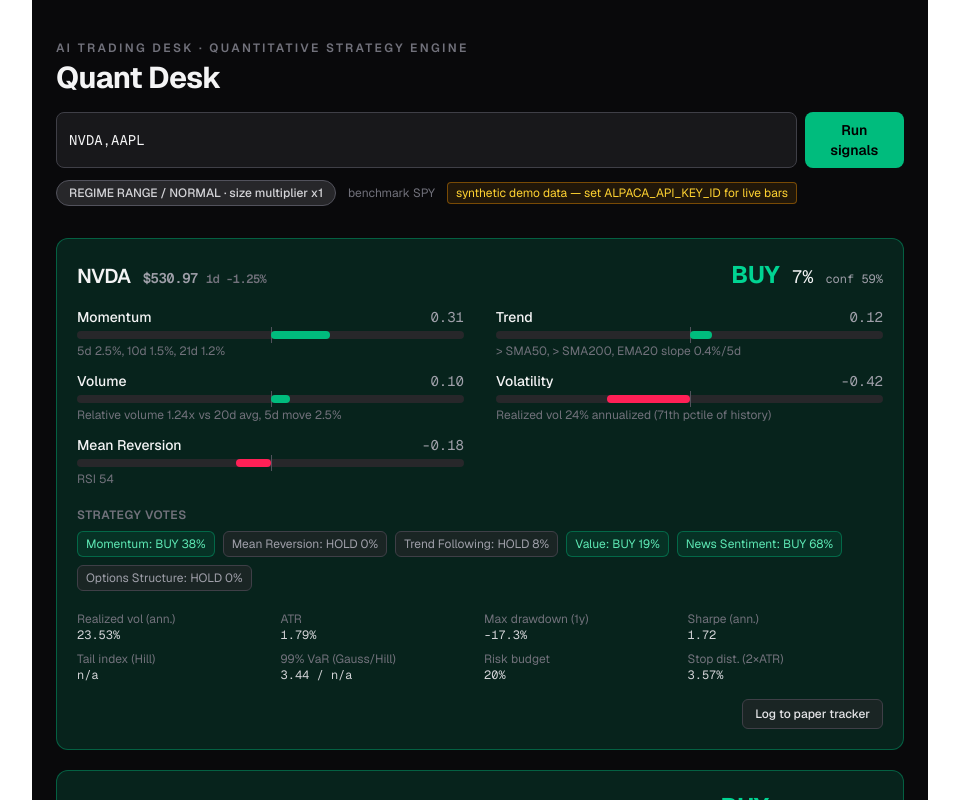
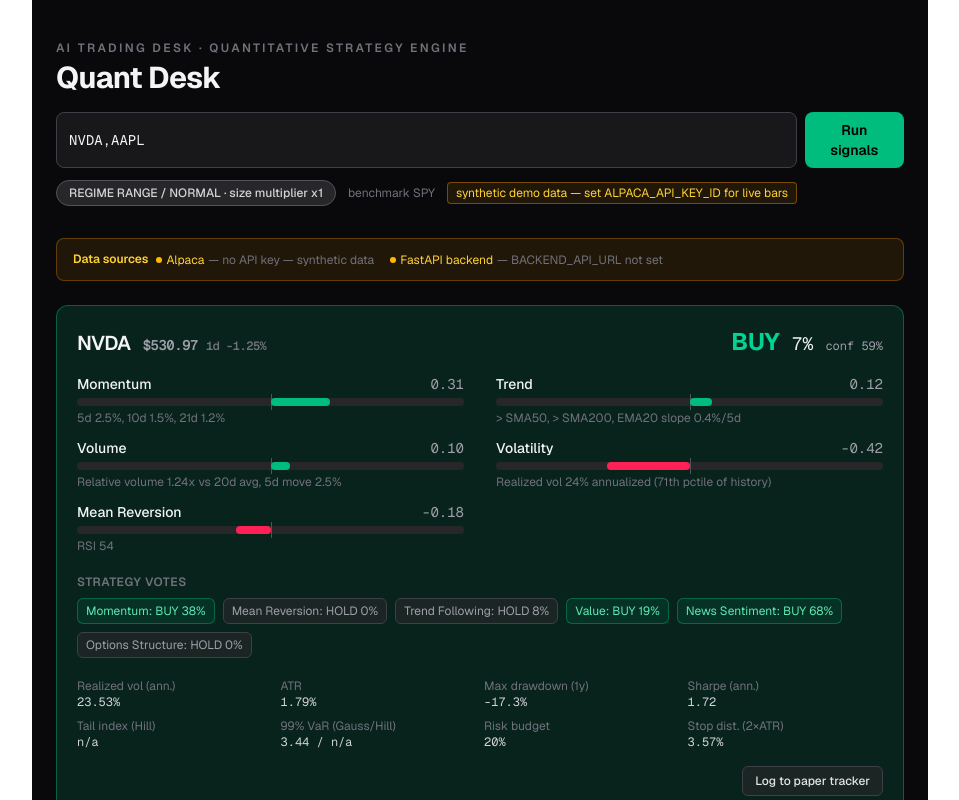
Before and after one commit to DevHuang1/razorstack-trading, a Next.js app: page /quant in a window 1280 px wide. Shown: the top 800 px of the page, without its empty margins (160-1119 px from the left). Built offline with nearby package versions, Linux system fonts and the light colour scheme; no server answers.

Commit message:
feat(quant): connection health banner, crisis strip, improved signal/backtest UI

```diff
--- a/src/app/quant/page.tsx
+++ b/src/app/quant/page.tsx
@@ -9,25 +9,70 @@
 } from "@/lib/quant/paper";
 import type { MarketRegime, QuantSignal, SignalResponse, StrategyId } from "@/lib/quant/types";
 
-type StrategyPerformance = {
-  strategyId: string;
-  horizonDays: number;
-  signalsEvaluated: number;
-  trades: number;
-  winRatePct: number;
-  avgTradeReturnPct: number;
-  grossCumulativeReturnPct: number;
-  netCumulativeReturnPct: number;
-  maxDrawdownPct: number;
-  sharpeAnnualized: number | null;
-  sortinoAnnualized: number | null;
-  calmarRatio: number | null;
-  turnover: number;
-  exposurePct: number;
-  buyHoldReturnPct: number;
-  benchmarkOutperformancePct: number;
-  avgCostPerTradeBps: number;
-};
+// ─── Health banner ────────────────────────────────────────────────────────────
+
+interface HealthReport {
+  alpaca: { configured: boolean; live: boolean; error?: string };
+  backend: { configured: boolean; live: boolean; url?: string; error?: string };
+}
+
+function ConnectionBanner() {
+  const [health, setHealth] = useState<HealthReport | null>(null);
+
+  useEffect(() => {
+    fetch("/api/quant/health")
+      .then((r) => r.json() as Promise<HealthReport>)
+      .then(setHealth)
+      .catch(() => null);
+  }, []);
+
+  if (!health) return null;
+
+  const items: { label: string; ok: boolean; note?: string }[] = [
+    {
+      label: "Alpaca",
+      ok: health.alpaca.live,
+      note: health.alpaca.configured
+        ? health.alpaca.live
+          ? "live bars"
+          : health.alpaca.error ?? "unreachable"
+        : "no API key — synthetic data",
+    },
+    {
+      label: "FastAPI backend",
+      ok: health.backend.live,
+      note: health.backend.configured
+        ? health.backend.live
+          ? health.backend.url
+          : health.backend.error ?? "unreachable"
+        : "BACKEND_API_URL not set",
+    },
+  ];
+
+  const allOk = items.every((i) => i.ok);
+  if (allOk) return null; // no noise when everything is connected
+
+  return (
+    <div className="mb-6 rounded-lg border border-amber-500/30 bg-amber-500/10 px-4 py-3 text-xs text-amber-200">
+      <span className="mr-2 font-semibold text-amber-300">Data sources</span>
+      {items.map((item) => (
+        <span key={item.label} className="mr-4 inline-flex items-center gap-1">
+          <span
+            className={`inline-block h-1.5 w-1.5 rounded-full ${item.ok ? "bg-emerald-400" : "bg-amber-400"}`}
+          />
+          <span className={item.ok ? "text-emerald-300" : "text-amber-300"}>
+            {item.label}
+          </span>
+          {item.note && (
+            <span className="text-zinc-500">— {item.note}</span>
+          )}
+        </span>
+      ))}
+    </div>
+  );
+}
+
+// ─── Helpers ──────────────────────────────────────────────────────────────────
 
 const DIRECTION_STYLES: Record<string, string> = {
   BUY: "text-emerald-400",
@@ -76,6 +121,36 @@
   );
 }
 
+// ─── Crisis alert strip ───────────────────────────────────────────────────────
+
+function CrisisStrip({ regime }: { regime: MarketRegime }) {
+  if (!regime.crisis && regime.volatility !== "VOLATILE") return null;
+  return (
+    <div
+      className={`mb-4 rounded-lg border px-4 py-2 text-xs font-medium ${
+        regime.crisis
+          ? "border-red-500/40 bg-red-500/10 text-red-200"
+          : "border-amber-500/40 bg-amber-500/10 text-amber-200"
+      }`}
+    >
+      {regime.crisis ? (
+        <>
+          <span className="mr-2 font-bold text-red-300">CRISIS MODE</span>
+          Elevated tail risk detected — position sizes reduced (×{regime.riskMultiplier}). All
+          signals carry higher uncertainty.
+        </>
+      ) : (
+        <>
+          <span className="mr-2 font-bold text-amber-300">HIGH VOLATILITY</span>
+          {regime.label} — monitor drawdowns closely.
+        </>
+      )}
+    </div>
+  );
+}
+
+// ─── Paper panel ──────────────────────────────────────────────────────────────
+
 function PaperPanel() {
   const [entries, setEntries] = useState<LeaderboardEntry[]>([]);
   const [records, setRecords] = useState<PaperRecord[]>([]);
@@ -97,7 +172,7 @@
 
   return (
     <section className="rounded-xl border border-zinc-800 bg-zinc-900/50 p-5">
-      <h2 className="mb-4 text-lg font-semibold tracking-tight">Paper tracker & leaderboard</h2>
+      <h2 className="mb-4 text-lg font-semibold tracking-tight">Paper tracker &amp; leaderboard</h2>
 
       <div className="mb-4 rounded-lg border border-zinc-800 bg-zinc-950/60 p-3 text-xs text-zinc-400">
         <span className="font-medium text-zinc-300">Tracked signals:</span> {records.length}
@@ -120,8 +195,7 @@
       </div>
 
       {entries.length === 0 ? (
-        <p className="text-sm text-zinc-500">No resolved trades yet. Log signals to the paper
-          tracker and they will appear here.</p>
+        <p className="text-sm text-zinc-500">No resolved trades yet. Log signals to the paper tracker and they will appear here.</p>
       ) : (
         <div className="overflow-x-auto">
           <table className="w-full text-left text-sm">
@@ -143,9 +217,7 @@
                   <td className="py-2 font-mono text-zinc-400">{e.total}</td>
                   <td className="py-2 font-mono text-zinc-400">{e.winRatePct}%</td>
                   <td className="py-2 font-mono text-zinc-400">{e.avgReturnPct}%</td>
-                  <td className="py-2 font-mono font-medium text-emerald-400">
-                    {e.cumulativeReturnPct}%
-                  </td>
+                  <td className="py-2 font-mono font-medium text-emerald-400">{e.cumulativeReturnPct}%</td>
                   <td className="py-2 font-mono text-rose-400">-{e.maxDrawdownPct}%</td>
                   <td className="py-2 font-mono text-zinc-400">{e.sharpeAnnualized ?? "n/a"}</td>
                 </tr>
@@ -157,6 +229,28 @@
     </section>
   );
 }
+
+// ─── Backtest panel ───────────────────────────────────────────────────────────
+
+type StrategyPerformance = {
+  strategyId: string;
+  horizonDays: number;
+  signalsEvaluated: number;
+  trades: number;
+  winRatePct: number;
+  avgTradeReturnPct: number;
+  grossCumulativeReturnPct: number;
+  netCumulativeReturnPct: number;
+  maxDrawdownPct: number;
+  sharpeAnnualized: number | null;
+  sortinoAnnualized: number | null;
+  calmarRatio: number | null;
+  turnover: number;
+  exposurePct: number;
+  buyHoldReturnPct: number;
+  benchmarkOutperformancePct: number;
+  avgCostPerTradeBps: number;
+};
 
 const STRATEGY_OPTIONS = listStrategies().map((s) => ({
   id: s.id,
@@ -182,9 +276,7 @@
       });
       const json = (await res.json()) as StrategyPerformance | { error: string };
       if (!res.ok || "error" in json) {
-        throw new Error(
-          "error" in json ? json.error : `API returned ${res.status}`,
-        );
+        throw new Error("error" in json ? json.error : `API returned ${res.status}`);
       }
       setResult(json as StrategyPerformance);
     } catch (e) {
@@ -253,8 +345,12 @@
           <Metric label="Turnover" value={result.turnover.toFixed(3)} />
           <Metric label="Exposure" value={`${result.exposurePct}%`} />
           <Metric label="Cost / trade" value={`${result.avgCostPerTradeBps} bps`} />
-          <Metric label="Buy & hold" value={`${result.buyHoldReturnPct}%`} />
-          <Metric label="vs benchmark" value={`${result.benchmarkOutperformancePct}%`} tone={result.benchmarkOutperformancePct >= 0 ? "good" : "bad"} />
+          <Metric label="Buy &amp; hold" value={`${result.buyHoldReturnPct}%`} />
+          <Metric
+            label="vs benchmark"
+            value={`${result.benchmarkOutperformancePct}%`}
+            tone={result.benchmarkOutperformancePct >= 0 ? "good" : "bad"}
+          />
         </div>
       )}
     </section>
@@ -271,6 +367,8 @@
     </div>
   );
 }
+
+// ─── Signal card ──────────────────────────────────────────────────────────────
 
 function SignalCard({ signal }: { signal: QuantSignal }) {
   return (
@@ -316,7 +414,7 @@
         ))}
       </div>
 
-      <h3 className="mt-5 mb-2 text-xs font-semibold tracking-wider text-zinc-500 uppercase">
+      <h3 className="mt-5 mb-2 text-xs font-semibold uppercase tracking-wider text-zinc-500">
         Strategy votes
       </h3>
       <div className="flex flex-wrap gap-2">
@@ -340,9 +438,7 @@
       <dl className="mt-5 grid grid-cols-2 gap-2 text-xs sm:grid-cols-4">
         <div>
           <dt className="text-zinc-500">Realized vol (ann.)</dt>
-          <dd className="font-mono text-zinc-300">
-            {signal.riskMetrics.realizedVolAnnualized}%
-          </dd>
+          <dd className="font-mono text-zinc-300">{signal.riskMetrics.realizedVolAnnualized}%</dd>
         </div>
         <div>
           <dt className="text-zinc-500">ATR</dt>
@@ -350,15 +446,11 @@
         </div>
         <div>
           <dt className="text-zinc-500">Max drawdown (1y)</dt>
-          <dd className="font-mono text-zinc-300">
-            -{signal.riskMetrics.maxDrawdownPct}%
-          </dd>
+          <dd className="font-mono text-zinc-300">-{signal.riskMetrics.maxDrawdownPct}%</dd>
         </div>
         <div>
           <dt className="text-zinc-500">Sharpe (ann.)</dt>
-          <dd className="font-mono text-zinc-300">
-            {signal.riskMetrics.sharpeAnnualized ?? "n/a"}
-          </dd>
+          <dd className="font-mono text-zinc-300">{signal.riskMetrics.sharpeAnnualized ?? "n/a"}</dd>
         </div>
         <div>
           <dt className="text-zinc-500">Tail index (Hill)</dt>
@@ -376,15 +468,11 @@
         </div>
         <div>
           <dt className="text-zinc-500">Risk budget</dt>
-          <dd className="font-mono text-zinc-300">
-            {signal.riskChecks.riskBudgetPct ?? "n/a"}%
-          </dd>
+          <dd className="font-mono text-zinc-300">{signal.riskChecks.riskBudgetPct ?? "n/a"}%</dd>
         </div>
         <div>
           <dt className="text-zinc-500">Stop dist. (2×ATR)</dt>
-          <dd className="font-mono text-zinc-300">
-            {signal.riskChecks.stopDistancePct ?? "n/a"}%
-          </dd>
+          <dd className="font-mono text-zinc-300">{signal.riskChecks.stopDistancePct ?? "n/a"}%</dd>
         </div>
       </dl>
 
@@ -409,6 +497,8 @@
     </section>
   );
 }
+
+// ─── Main page ────────────────────────────────────────────────────────────────
 
 export default function QuantDeskPage() {
   const [symbolInput, setSymbolInput] = useState("NVDA,AAPL");
@@ -490,6 +580,10 @@
         )}
       </header>
 
+      <ConnectionBanner />
+
+      {data && <CrisisStrip regime={data.regime} />}
+
       {loading && <p className="text-sm text-zinc-400">Computing signals…</p>}
       {error && <p className="text-sm text-rose-400">{error}</p>}
 
```
